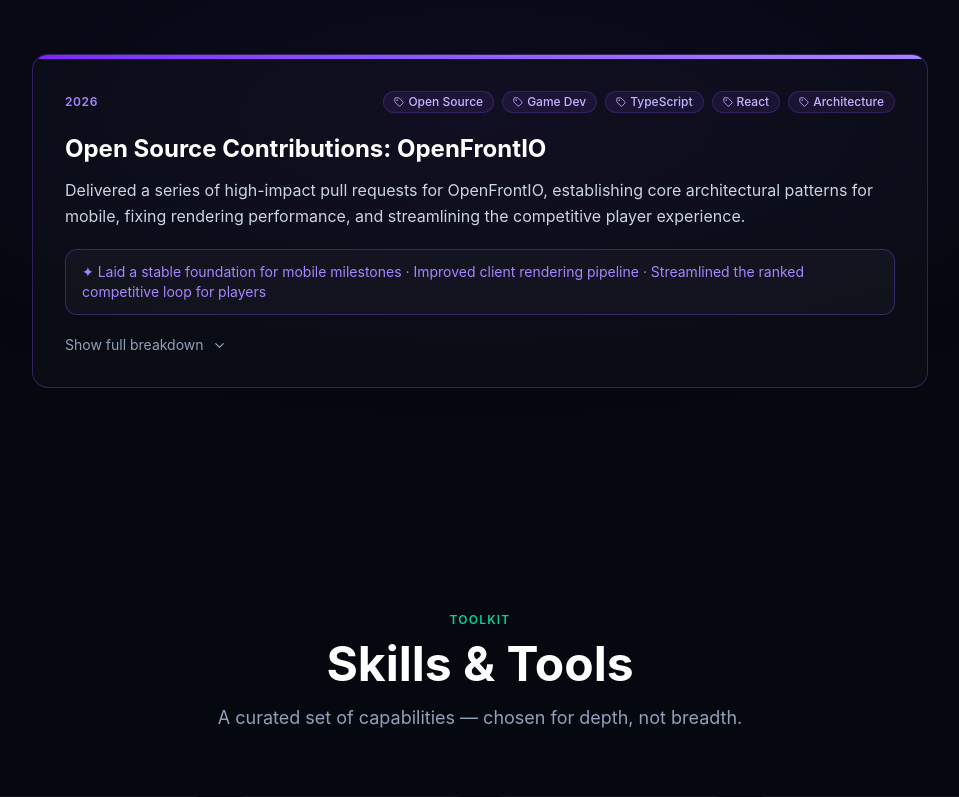
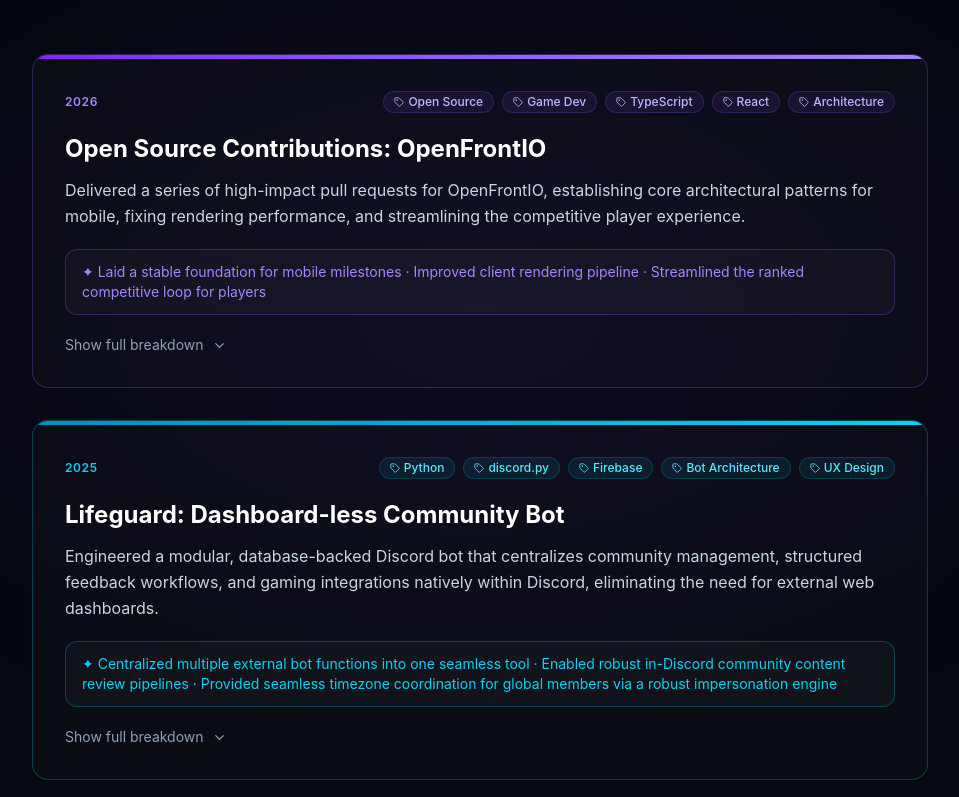
Before and after one commit to Skigim/Portfolio, a Next.js app: page / in a window 1280 px wide. Shown: the part 2000-2797 px from the top of the page, without its empty margins (160-1119 px from the left). Built offline with nearby package versions, Linux system fonts and the light colour scheme.

Commit message:
Add Lifeguard Discord Bot case study detailing modular architecture and community management features

```diff
--- a/src/data/portfolio.ts
+++ b/src/data/portfolio.ts
@@ -73,6 +73,20 @@
     accent: "violet",
     year: "2026",
   },
+  {
+    id: "lifeguard-discord-bot",
+    title: "Lifeguard: Dashboard-less Community Bot",
+    summary:
+      "Engineered a modular, database-backed Discord bot that centralizes community management, structured feedback workflows, and gaming integrations natively within Discord, eliminating the need for external web dashboards.",
+    challenge:
+      "Gaming communities often rely on fragmented, single-purpose bots that require leaving Discord for external dashboards, creating friction for sever management, handling peer feedback tasks, and wrangling cross-time zone collaboration.",
+    approach:
+      "Built a highly modular architecture in Python using discord.py and Firebase/Firestore, allowing server admins to toggle robust features—like a multi-step content review wizard, auto-cleaning voice lobbies, and game market APIs—entirely through interactive native Discord slash commands and UI components.",
+    outcome: "Centralized multiple external bot functions into one seamless tool · Enabled robust in-Discord community content review pipelines · Provided seamless timezone coordination for global members via a robust impersonation engine",
+    tags: ["Python", "discord.py", "Firebase", "Bot Architecture", "UX Design"],
+    accent: "cyan",
+    year: "2025",
+  },
 ];
 
 export const skills = [
```
